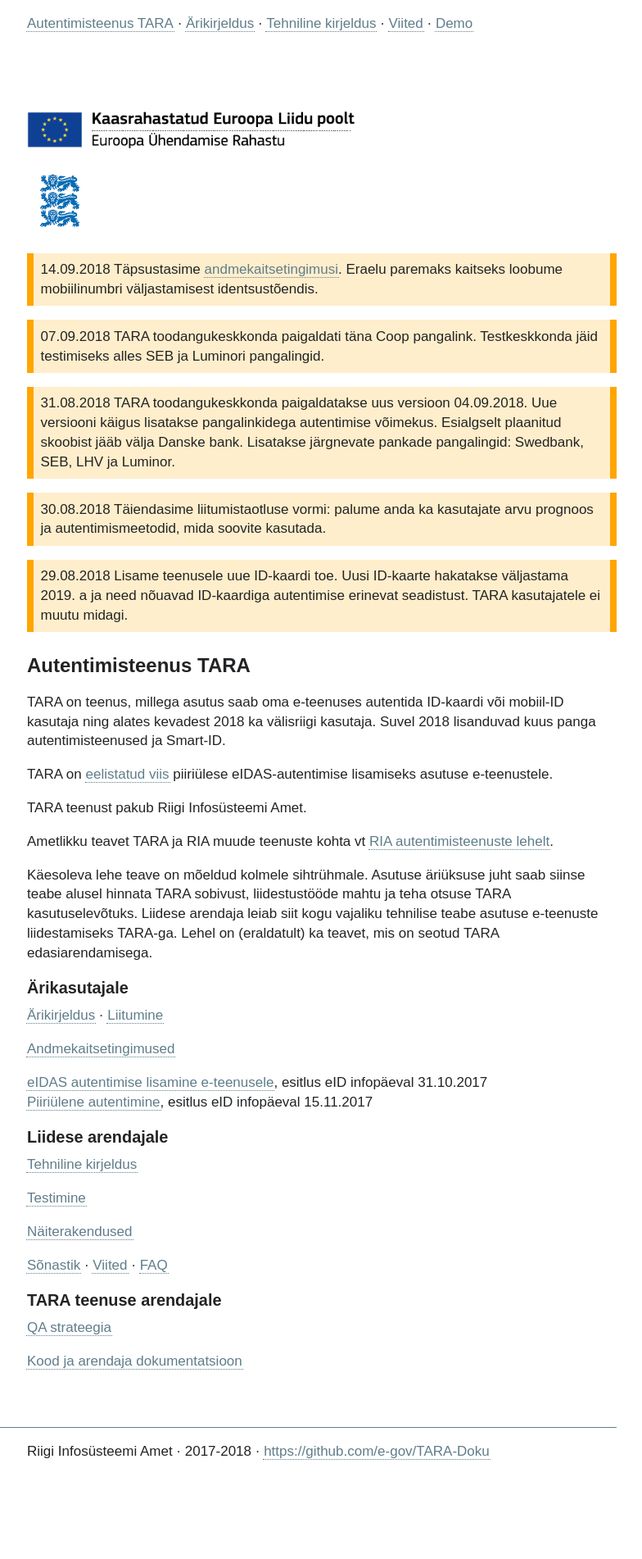
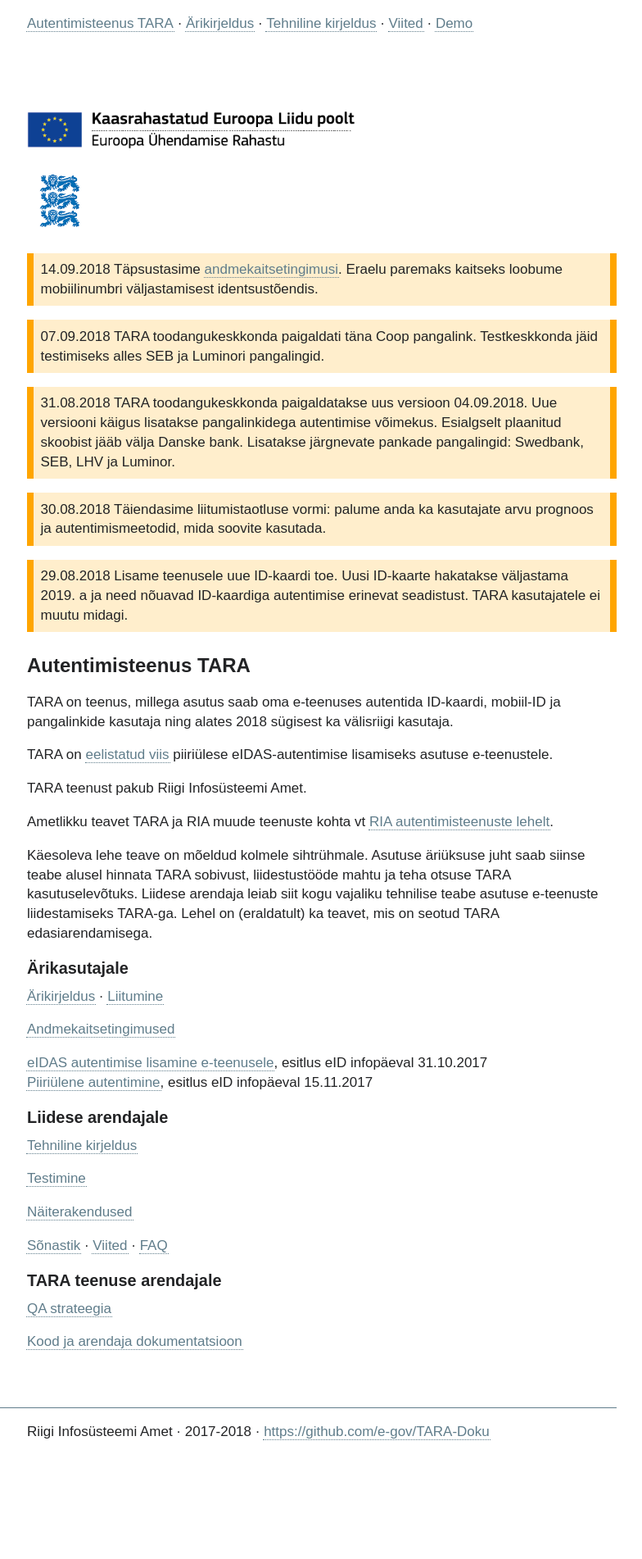
Before and after one commit to e-gov/TARA-Doku, a Jekyll site: the page built from index.md, in a window 1280 px wide. Shown: the whole page at 82% size, without its empty margins (1-785 px from the left). Built offline with Jekyll 4.4.1, drawn with Linux system fonts in a browser that asks for light colours; after the commit the page ends 1878 px from its top, so only the background shows below that.

Commit message:
Update index.md

```diff
--- a/index.md
+++ b/index.md
@@ -23,7 +23,7 @@ permalink: /
 
 # Autentimisteenus TARA
 
-TARA on teenus, millega asutus saab oma e-teenuses autentida ID-kaardi või mobiil-ID kasutaja ning alates kevadest 2018 ka välisriigi kasutaja. Suvel 2018 lisanduvad kuus panga autentimisteenused ja Smart-ID.
+TARA on teenus, millega asutus saab oma e-teenuses autentida ID-kaardi, mobiil-ID ja pangalinkide kasutaja ning alates 2018 sügisest ka välisriigi kasutaja.
 
 TARA on [eelistatud viis](https://e-gov.github.io/eIDAS-Connector/Valik) piiriülese eIDAS-autentimise lisamiseks asutuse e-teenustele.
 
```
